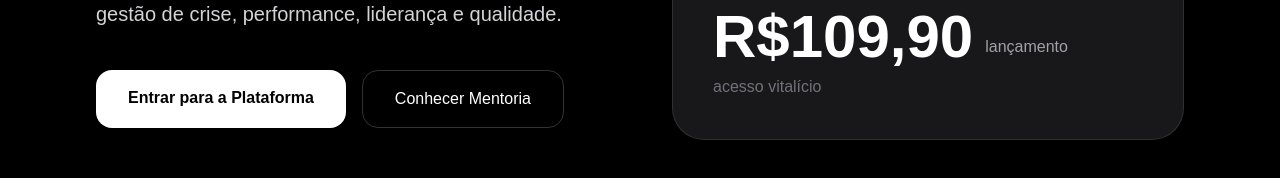
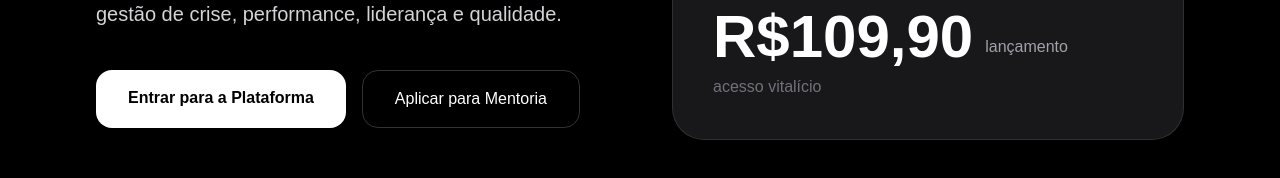
Before and after one commit to camymagini-sudo/da-base-ao-topo, a Next.js app: page / in a window 1280 px wide. Shown: the part 467-645 px from the top of the page. Built offline with nearby package versions, Linux system fonts and the light colour scheme.

Commit message:
Update page.js

```diff
--- a/app/page.js
+++ b/app/page.js
@@ -84,10 +84,10 @@ export default function CorporateGrowthSite() {
 </a>
 
 <a
-  href="/checkout"
+  href="/register"
   className="border border-white/20 px-8 py-4 rounded-2xl hover:bg-white hover:text-black transition"
 >
-  Conhecer Mentoria
+  Aplicar para Mentoria
 </a>
 
             </div>
```
